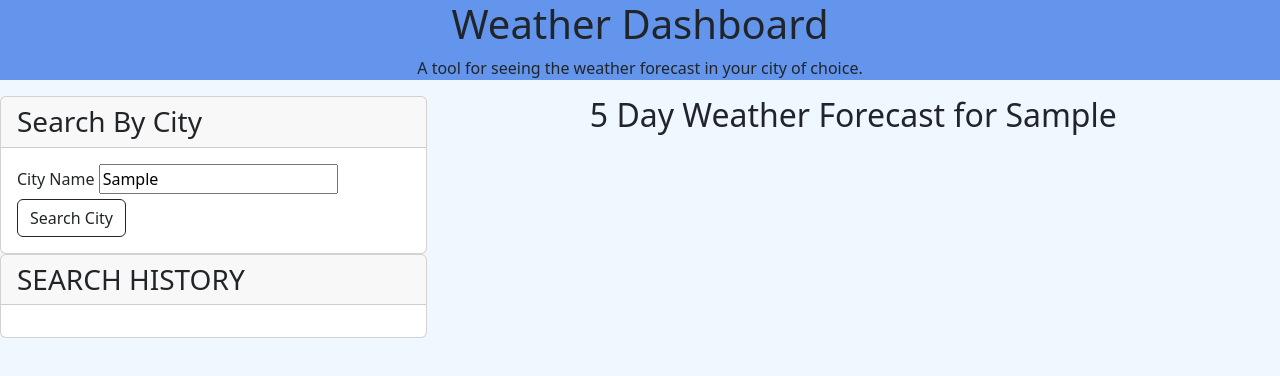
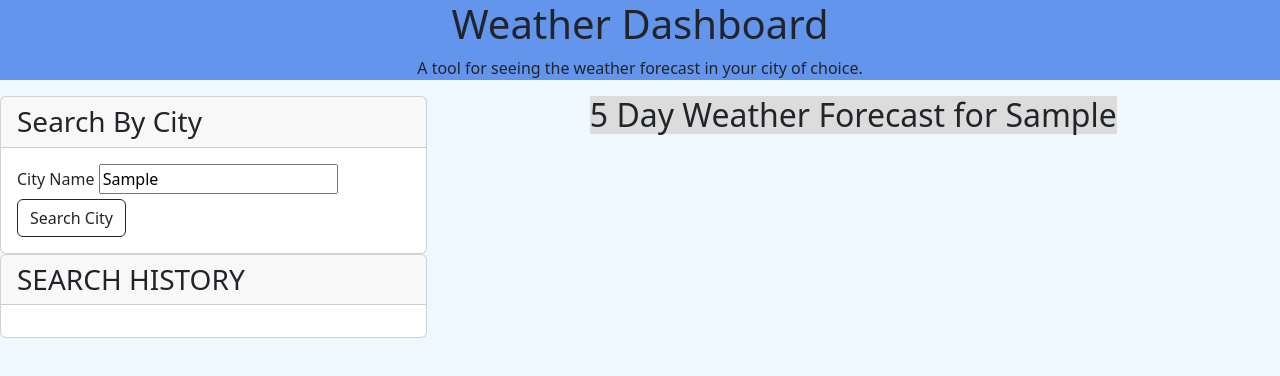
Before and after one commit to BenWhann/Weather-Dashboard, a plain HTML site: page index.html in a window 1280 px wide. Both pictures are taken after typing "Sample" into the empty fields and a click on the button "Search City". Drawn offline with nearby package versions, Linux system fonts and the light colour scheme; no server answers.

Commit message:
README and some small updates

```diff
--- a/assets/css/styles.css
+++ b/assets/css/styles.css
@@ -45,6 +45,10 @@ body {
     justify-content: space-between;
 }
 
+#forecastheader {
+    background-color: gainsboro;
+}
+
 #forecast-container {
     display: flex;
     flex-direction: row;
```
Also changed, not shown: assets/images/SS1.png (added), assets/images/SS2.png (added), assets/images/SS3.png (added), 1 other file.
